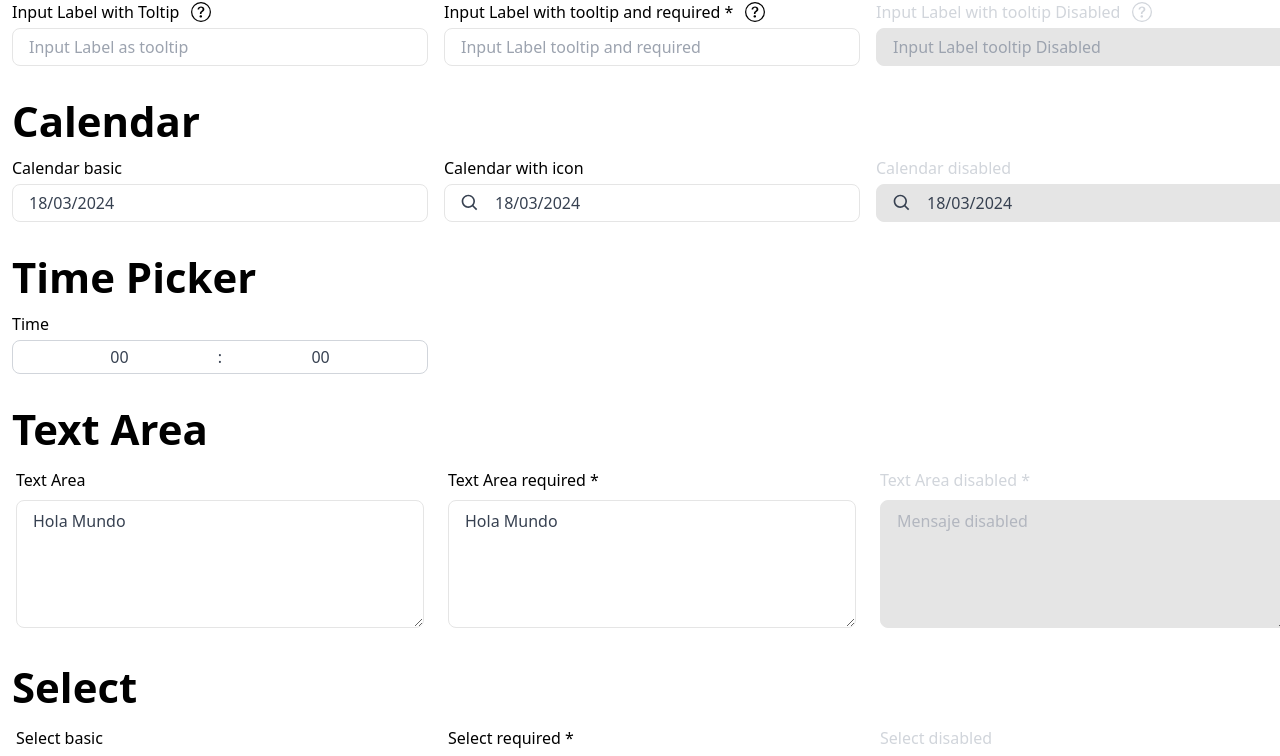
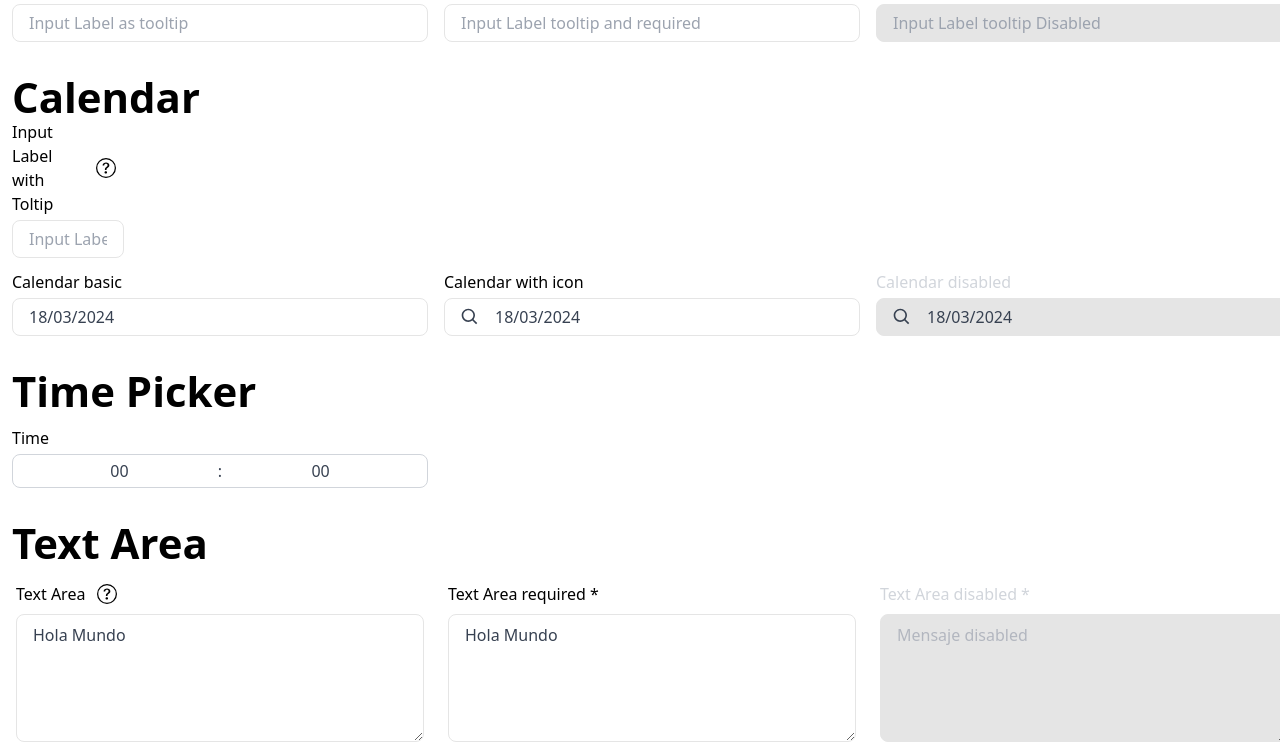
Before and after one commit to Imagine-CX/imaginecx-library, a React (Vite) app: page / in a window 1280 px wide. Shown: the part 897-1653 px from the top of the page. Built offline with nearby package versions, Linux system fonts and the light colour scheme.

Commit message:
feat: add labelAction to TextArea Component and correct z-index

```diff
--- a/src/App.tsx
+++ b/src/App.tsx
@@ -151,7 +151,7 @@ function App() {
         <Button color="success" disabled>
           Disabled
         </Button>
-        <Button color="success" icon={smsIcon}>
+        <Button color="success" icon={<img src={smsIcon} className="icx-w-6 icx-h-6"></img>}>
           Button with Icon
         </Button>
         <Button color="primary" animation>
@@ -253,6 +253,18 @@ function App() {
         />
       </div>
       <Header variant="h2">Calendar</Header>
+      <div className="icx-w-28">
+        <InputField
+          placeholder="Input Label as tooltip"
+          name="Input Label with tooltip"
+          title="Input Label with Toltip"
+          labelAction={
+            <Tooltip text="This is a tooltip to guide the user in the interface">
+              <BsQuestionCircle className="icx-w-5 icx-h-5" />
+            </Tooltip>
+          }
+        />
+      </div>
       <div className="icx-grid icx-grid-cols-1 icx-gap-4 icx-mt-3 icx-pb-8 md:icx-grid-cols-2 lg:icx-grid-cols-3 ">
         <ContCalendar
           beforeYear={7}
@@ -294,7 +306,16 @@ function App() {
       </div>
       <Header variant="h2">Text Area</Header>
       <div className="icx-grid icx-grid-cols-1 icx-gap-4 icx-mt-3 icx-pb-8 md:icx-grid-cols-2 lg:icx-grid-cols-3">
-        <TextArea title="Text Area" placeholder="Mensaje" content="Hola Mundo" />
+        <TextArea
+          title="Text Area"
+          placeholder="Mensaje"
+          content="Hola Mundo"
+          labelAction={
+            <Tooltip text="This is a tooltip to guide the user in the interface">
+              <BsQuestionCircle className="icx-w-5 icx-h-5" />
+            </Tooltip>
+          }
+        />
         <TextArea title="Text Area required" placeholder="Mensaje" content="Hola Mundo" required />
         <TextArea title="Text Area disabled" placeholder="Mensaje disabled" required disabled />
       </div>
--- a/src/components/Alerts/Alert.tsx
+++ b/src/components/Alerts/Alert.tsx
@@ -30,7 +30,7 @@ export const Alert: React.FC<IAlert> = ({ icon, type, open, setOpen, close, clos
   return (
     <>
       {open && (
-        <div className="icx-fixed icx-bottom-0 icx-right-0 icx-m-5 icx-max-w-lg icx-z-40">
+        <div className="icx-fixed icx-bottom-0 icx-right-0 icx-m-5 icx-max-w-lg icx-z-50">
           <div className={`alert icx-w-full icx-overflow-hidden ${styleAlert} icx-rounded-lg icx-shadow-md`}>
             <div className="icx-container icx-flex icx-items-center icx-justify-between icx-mx-auto icx-px-3 icx-py-5">
               <div className="icx-flex icx-gap-3">
--- a/src/components/Forms/TextArea.tsx
+++ b/src/components/Forms/TextArea.tsx
@@ -3,11 +3,12 @@ import { ForwardedRef, forwardRef, HTMLProps } from 'react';
 export interface ITextArea extends HTMLProps<HTMLTextAreaElement> {
   title?: string;
   content?: string;
+  labelAction?: JSX.Element;
 }
 
 export const TextArea = forwardRef(
   (
-    { title, content, className, disabled, required, ...areaProps }: ITextArea,
+    { title, content, className, disabled, required, labelAction, ...areaProps }: ITextArea,
     ref: ForwardedRef<HTMLTextAreaElement>,
   ): JSX.Element => {
     const estiloArea: string = disabled ? 'icx-area-disabled' : 'icx-area-active';
@@ -17,8 +18,9 @@ export const TextArea = forwardRef(
       <div className="icx-px-1 icx-py-1 icx-flex icx-flex-col icx-gap-8">
         <div className="icx-w-full icx-flex icx-flex-col icx-gap-y-2">
           {title && (
-            <label htmlFor={title} className={estiloTitle}>
+            <label htmlFor={title} className={`${estiloTitle} icx-flex icx-items-center icx-gap-1`}>
               {title} {required ? <span>*</span> : ''}
+              {labelAction ? <div className="icx-ml-2">{labelAction}</div> : ''}
             </label>
           )}
           <textarea
@@ -32,7 +34,7 @@ export const TextArea = forwardRef(
                       icx-py-2
                       icx-text-gray-700
                       ${estiloArea}
-                      ${className}
+                      ${className ?? ''}
                       `}
             ref={ref}
             required={required}
--- a/src/components/Load/Loader.tsx
+++ b/src/components/Load/Loader.tsx
@@ -7,7 +7,7 @@ export interface ILoader {
 
 export const Loader = ({ children, className }: ILoader) => {
   return (
-    <div className={`icx-fixed icx-inset-0 icx-z-50 icx-overflow-y-auto ${className}`}>
+    <div className={`icx-fixed icx-inset-0 icx-z-40 icx-overflow-y-auto ${className}`}>
       <div className="icx-fixed icx-inset-0 icx-w-full icx-h-full icx-bg-white icx-opacity-70"></div>
       <div className="icx-flex icx-items-center icx-min-h-screen icx-px-4 icx-py-8">
         <div className="icx-relative icx-w-full icx-max-w-lg icx-mx-auto icx-text-center">
--- a/src/components/Modals/Modal.tsx
+++ b/src/components/Modals/Modal.tsx
@@ -11,7 +11,7 @@ export const Modal = ({ open, setOpen, children }: IModal): JSX.Element => {
   return (
     <>
       {open && (
-        <div className="icx-fixed icx-inset-0 icx-z-10 icx-overflow-y-auto">
+        <div className="icx-fixed icx-inset-0 icx-z-50 icx-overflow-y-auto">
           <div
             className="icx-fixed icx-inset-0 icx-w-full icx-h-full icx-bg-white icx-opacity-70"
             onClick={() => setOpen(false)}
```
